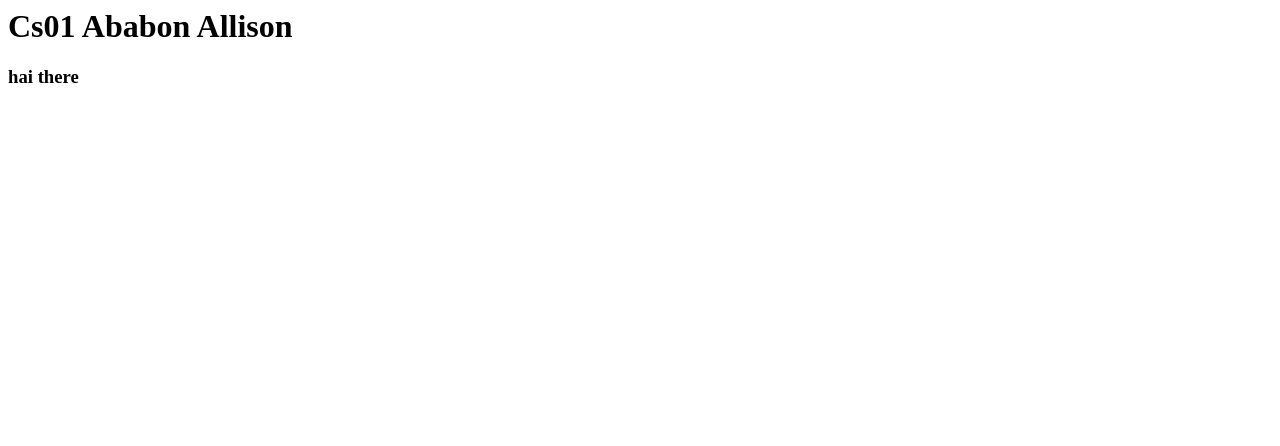
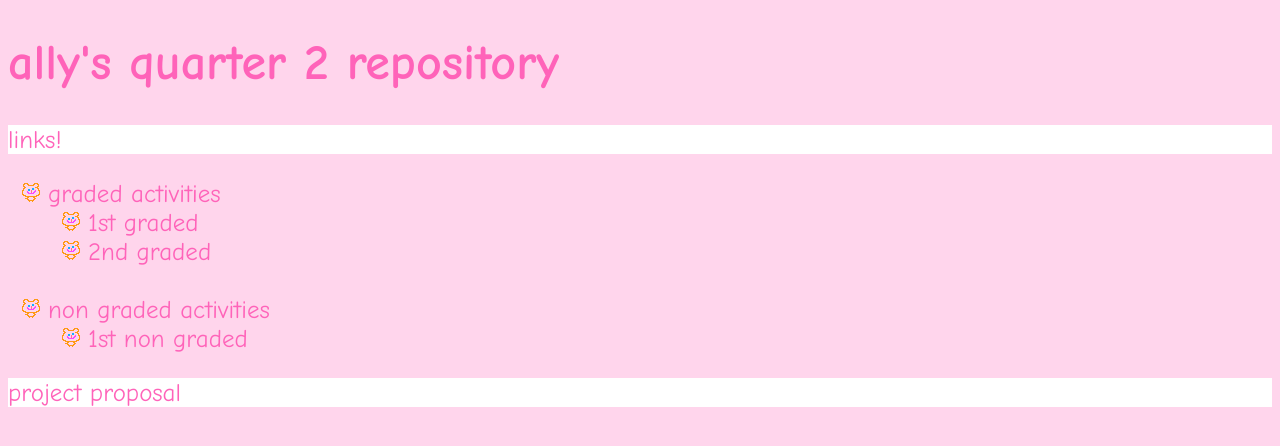
Before and after one commit to Allison-Ababon/CS3_2stQtrPortfolio, a plain HTML site: page index.html in a window 1280 px wide. Drawn offline with Linux system fonts and the light colour scheme.

Commit message:
THISBETTERWORK

```diff
--- a/index.html
+++ b/index.html
@@ -1,2 +1,28 @@
-<h1>Cs01 Ababon Allison</h1>
-<h3>hai there</h3>
+<!DOCTYPE html>
+<head>
+    <link rel="icon" href="https://images-ext-1.discordapp.net/external/qbYTtnVy39BDBQqOpi_aiABwN5lVhGDK5HWVcqCQ_VU/%3Fcb%3D20230707124943/https/static.wikia.nocookie.net/hellokitty/images/f/f6/Sanrio_logo.png/revision/latest?format=webp&width=2187&height=657">
+    <title>ally's q2 thingy</title>
+    <link rel="stylesheet" href="style-index.css">
+</head>
+
+<body>
+
+    <h1>ally's quarter 2 repository</h1>
+    <p>links!</p>
+    <ul>
+        <li>graded activities</li>
+        <ul>
+        <li><a href="public/graded/2Q1GCesiumAbabon2.html">1st graded</a></li>
+        <li><a href="public/graded/2G2GCesiumAbabon.html">2nd graded</a></li>
+        </ul>
+        <br>
+        <li>non graded activities</li>
+        <ul>
+            <li><a href="/public/non-graded/2Q1NGCesiumAbabon.html">1st non graded</a></li>
+        </ul>
+    </ul>
+    <p>project proposal</p>
+
+</body>
+
+</html>
--- /dev/null
+++ b/style-index.css
@@ -0,0 +1,28 @@
+body {
+    background: rgb(255, 213, 236);
+    color: rgb(255, 99, 185);
+    font-family: "Comic Sans MS", "Comic Sans", cursive;
+    font-size: 25px;
+}
+
+h1 {
+    font-size: 50px;
+}
+
+p {
+    background-color: white;
+}
+
+a {
+    color: rgb(255, 99, 185);
+    text-decoration: none;
+}
+
+a:hover {
+    color: rgb(255, 20, 149);
+    text-decoration:underline
+}
+
+ul {
+    list-style-image: url('happy-bear.webp');
+}
```
Also changed, not shown: happy-bear.webp (added).
